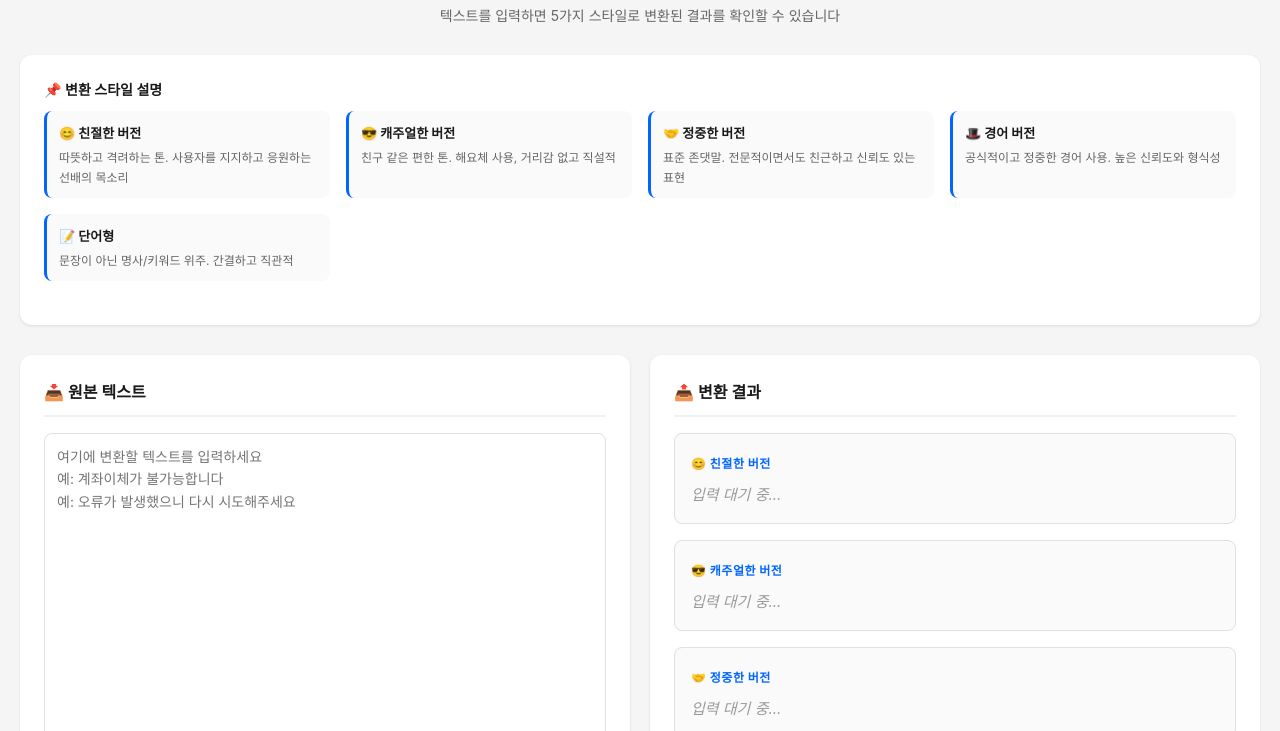
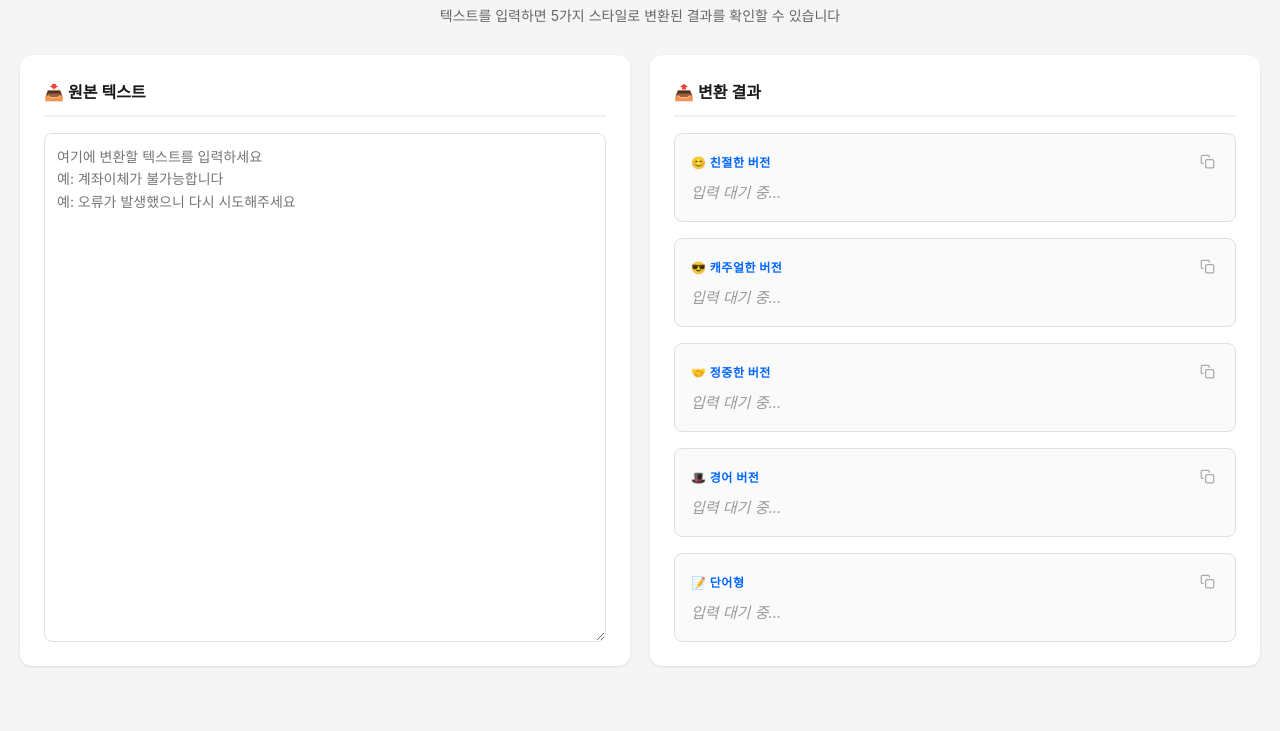
Before and after one commit to sweetrain28/uxwriting, a website: page index.html in a window 1280 px wide. Shown: the part 69-800 px from the top of the page. Drawn offline with Linux system fonts and the light colour scheme.

Commit message:
스타일 설명 제거, 복사 버튼 아이콘으로 변경

```diff
--- a/index.html
+++ b/index.html
@@ -132,20 +132,22 @@
             background: none;
             border: none;
             cursor: pointer;
-            color: #0066ff;
-            padding: 4px 8px;
-            font-size: 12px;
-            font-weight: 500;
-            opacity: 0;
-            transition: opacity 0.2s;
+            color: #aaa;
+            padding: 4px;
+            display: flex;
+            align-items: center;
+            margin-left: auto;
+            border-radius: 4px;
+            transition: color 0.2s, background 0.2s;
         }
 
-        .result-item:hover .copy-btn {
-            opacity: 1;
+        .copy-btn:hover {
+            color: #0066ff;
+            background: #f0f5ff;
         }
 
-        .copy-btn:active {
-            color: #0052cc;
+        .copy-btn.copied {
+            color: #22c55e;
         }
 
         .guide {
@@ -232,33 +234,7 @@
             <p class="subtitle">텍스트를 입력하면 5가지 스타일로 변환된 결과를 확인할 수 있습니다</p>
         </header>
 
-        <div class="guide">
-            <h3>📌 변환 스타일 설명</h3>
-            <div class="style-info">
-                <div class="style-card">
-                    <strong>😊 친절한 버전</strong>
-                    <em>따뜻하고 격려하는 톤. 사용자를 지지하고 응원하는 선배의 목소리</em>
-                </div>
-                <div class="style-card">
-                    <strong>😎 캐주얼한 버전</strong>
-                    <em>친구 같은 편한 톤. 해요체 사용, 거리감 없고 직설적</em>
-                </div>
-                <div class="style-card">
-                    <strong>🤝 정중한 버전</strong>
-                    <em>표준 존댓말. 전문적이면서도 친근하고 신뢰도 있는 표현</em>
-                </div>
-                <div class="style-card">
-                    <strong>🎩 경어 버전</strong>
-                    <em>공식적이고 정중한 경어 사용. 높은 신뢰도와 형식성</em>
-                </div>
-                <div class="style-card">
-                    <strong>📝 단어형</strong>
-                    <em>문장이 아닌 명사/키워드 위주. 간결하고 직관적</em>
-                </div>
-            </div>
-        </div>
-
-        <div class="main">
+<div class="main">
             <div class="panel">
                 <h2>📥 원본 텍스트</h2>
                 <textarea id="inputText" placeholder="여기에 변환할 텍스트를 입력하세요&#10;예: 계좌이체가 불가능합니다&#10;예: 오류가 발생했으니 다시 시도해주세요"></textarea>
@@ -271,35 +247,35 @@
                     <div class="result-item">
                         <div class="result-label">
                             😊 친절한 버전
-                            <button class="copy-btn" onclick="copyText(event, 'friendly')">복사</button>
+                            <button class="copy-btn" onclick="copyText(event, 'friendly')" title="복사"><svg xmlns="http://www.w3.org/2000/svg" width="15" height="15" viewBox="0 0 24 24" fill="none" stroke="currentColor" stroke-width="2" stroke-linecap="round" stroke-linejoin="round"><rect x="9" y="9" width="13" height="13" rx="2"/><path d="M5 15H4a2 2 0 0 1-2-2V4a2 2 0 0 1 2-2h9a2 2 0 0 1 2 2v1"/></svg></button>
                         </div>
                         <div class="result-text result-empty" id="friendly">입력 대기 중...</div>
                     </div>
                     <div class="result-item">
                         <div class="result-label">
                             😎 캐주얼한 버전
-                            <button class="copy-btn" onclick="copyText(event, 'casual')">복사</button>
+                            <button class="copy-btn" onclick="copyText(event, 'casual')" title="복사"><svg xmlns="http://www.w3.org/2000/svg" width="15" height="15" viewBox="0 0 24 24" fill="none" stroke="currentColor" stroke-width="2" stroke-linecap="round" stroke-linejoin="round"><rect x="9" y="9" width="13" height="13" rx="2"/><path d="M5 15H4a2 2 0 0 1-2-2V4a2 2 0 0 1 2-2h9a2 2 0 0 1 2 2v1"/></svg></button>
                         </div>
                         <div class="result-text result-empty" id="casual">입력 대기 중...</div>
                     </div>
                     <div class="result-item">
                         <div class="result-label">
                             🤝 정중한 버전
-                            <button class="copy-btn" onclick="copyText(event, 'polite')">복사</button>
+                            <button class="copy-btn" onclick="copyText(event, 'polite')" title="복사"><svg xmlns="http://www.w3.org/2000/svg" width="15" height="15" viewBox="0 0 24 24" fill="none" stroke="currentColor" stroke-width="2" stroke-linecap="round" stroke-linejoin="round"><rect x="9" y="9" width="13" height="13" rx="2"/><path d="M5 15H4a2 2 0 0 1-2-2V4a2 2 0 0 1 2-2h9a2 2 0 0 1 2 2v1"/></svg></button>
                         </div>
                         <div class="result-text result-empty" id="polite">입력 대기 중...</div>
                     </div>
                     <div class="result-item">
                         <div class="result-label">
                             🎩 경어 버전
-                            <button class="copy-btn" onclick="copyText(event, 'formal')">복사</button>
+                            <button class="copy-btn" onclick="copyText(event, 'formal')" title="복사"><svg xmlns="http://www.w3.org/2000/svg" width="15" height="15" viewBox="0 0 24 24" fill="none" stroke="currentColor" stroke-width="2" stroke-linecap="round" stroke-linejoin="round"><rect x="9" y="9" width="13" height="13" rx="2"/><path d="M5 15H4a2 2 0 0 1-2-2V4a2 2 0 0 1 2-2h9a2 2 0 0 1 2 2v1"/></svg></button>
                         </div>
                         <div class="result-text result-empty" id="formal">입력 대기 중...</div>
                     </div>
                     <div class="result-item">
                         <div class="result-label">
                             📝 단어형
-                            <button class="copy-btn" onclick="copyText(event, 'keyword')">복사</button>
+                            <button class="copy-btn" onclick="copyText(event, 'keyword')" title="복사"><svg xmlns="http://www.w3.org/2000/svg" width="15" height="15" viewBox="0 0 24 24" fill="none" stroke="currentColor" stroke-width="2" stroke-linecap="round" stroke-linejoin="round"><rect x="9" y="9" width="13" height="13" rx="2"/><path d="M5 15H4a2 2 0 0 1-2-2V4a2 2 0 0 1 2-2h9a2 2 0 0 1 2 2v1"/></svg></button>
                         </div>
                         <div class="result-text result-empty" id="keyword">입력 대기 중...</div>
                     </div>
@@ -516,18 +492,22 @@
             return result || text;
         }
 
+        const copyIcon = `<svg xmlns="http://www.w3.org/2000/svg" width="15" height="15" viewBox="0 0 24 24" fill="none" stroke="currentColor" stroke-width="2" stroke-linecap="round" stroke-linejoin="round"><rect x="9" y="9" width="13" height="13" rx="2"/><path d="M5 15H4a2 2 0 0 1-2-2V4a2 2 0 0 1 2-2h9a2 2 0 0 1 2 2v1"/></svg>`;
+        const checkIcon = `<svg xmlns="http://www.w3.org/2000/svg" width="15" height="15" viewBox="0 0 24 24" fill="none" stroke="currentColor" stroke-width="2" stroke-linecap="round" stroke-linejoin="round"><polyline points="20 6 9 17 4 12"/></svg>`;
+
         function copyText(event, styleId) {
             event.preventDefault();
             const element = document.getElementById(styleId);
             const text = element.textContent;
+            const btn = event.currentTarget;
 
             if (text && text !== '입력 대기 중...' && text !== '변환 중...') {
                 navigator.clipboard.writeText(text).then(() => {
-                    const btn = event.target;
-                    const originalText = btn.textContent;
-                    btn.textContent = '✓ 복사됨';
+                    btn.innerHTML = checkIcon;
+                    btn.classList.add('copied');
                     setTimeout(() => {
-                        btn.textContent = originalText;
+                        btn.innerHTML = copyIcon;
+                        btn.classList.remove('copied');
                     }, 1500);
                 });
             }
```
